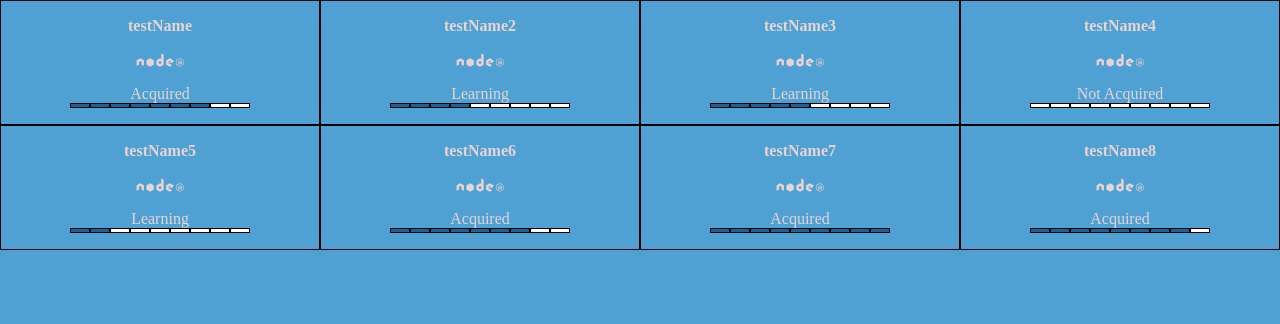
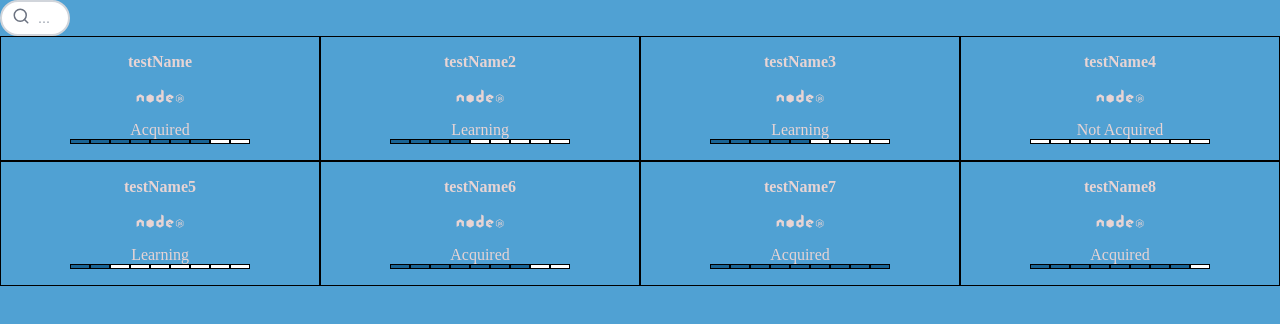
Before and after one commit to JoseDeyvid/josedeyvid.github.io, a React (Vite) app: page / in a window 1280 px wide. Shown: the top 324 px of the page. Built offline with nearby package versions, Linux system fonts and the light colour scheme.

Commit message:
Implementar component e css da SearchBar

```diff
--- a/src/App.module.scss
+++ b/src/App.module.scss
@@ -1,4 +1,4 @@
-.container {
+.itemsContainer {
   display: grid;
   grid-template-columns: repeat(4, 1fr);
 }
--- a/src/App.tsx
+++ b/src/App.tsx
@@ -2,6 +2,7 @@ import { v4 as uuidv4 } from 'uuid';
 import styles from './App.module.scss'
 import type { Item } from './utils/types'
 import ItemComponent from './components/ItemComponent';
+import SearchBar from './components/SearchBar';
 
 
 function App() {
@@ -17,9 +18,13 @@ function App() {
   ]
   return (
     <div className={styles.container}>
-      {items.map((item) => (
-        <ItemComponent key={item.id} item={item} />
-      ))}
+      <SearchBar />
+      <div className={styles.itemsContainer}>
+        {items.map((item) => (
+          <ItemComponent key={item.id} item={item} />
+        ))}
+      </div>
+
     </div>
 
   )
--- /dev/null
+++ b/src/components/SearchBar.module.scss
@@ -0,0 +1,37 @@
+.inputWrapper {
+    position: relative;
+    width: 70px;
+    transition: all 0.3s ease;
+
+    &.focused {
+        width: 300px;
+    }
+}
+
+.icon {
+    position: absolute;
+    top: 50%;
+    left: 12px;
+    transform: translateY(-50%);
+    color: #6b7280;
+    pointer-events: none;
+}
+
+.input {
+    width: 100%;
+    padding: 8px 12px 8px 36px;
+    border: 2px solid #d1d5db;
+    border-radius: 9999px;
+    outline: none;
+    background-color: white;
+    font-size: 0.9rem;
+    transition: border-color 0.3s ease, box-shadow 0.3s ease;
+
+    &::placeholder {
+        color: #9ca3af;
+    }
+
+    &:focus {
+        border-color: #3b82f6;
+    }
+}
--- /dev/null
+++ b/src/components/SearchBar.tsx
@@ -0,0 +1,35 @@
+import styles from './SearchBar.module.scss';
+import { useState } from 'react';
+
+const SearchBar = () => {
+    const [isFocused, setIsFocused] = useState(false);
+    return (
+        <div className={`${styles.inputWrapper} ${isFocused ? styles.focused : ''}`}>
+            <div className={styles.icon}>
+                <svg
+                    xmlns="http://www.w3.org/2000/svg"
+                    height="18"
+                    width="18"
+                    viewBox="0 0 24 24"
+                    fill="none"
+                    stroke="currentColor"
+                    strokeWidth="2"
+                    strokeLinecap="round"
+                    strokeLinejoin="round"
+                >
+                    <circle cx="11" cy="11" r="8" />
+                    <line x1="21" y1="21" x2="16.65" y2="16.65" />
+                </svg>
+            </div>
+            <input
+                type="text"
+                placeholder={isFocused ? "Buscar..." : "..."}
+                className={styles.input}
+                onFocus={() => setIsFocused(true)}
+                onBlur={() => setIsFocused(false)}
+            />
+        </div>
+    );
+}
+
+export default SearchBar;
```
